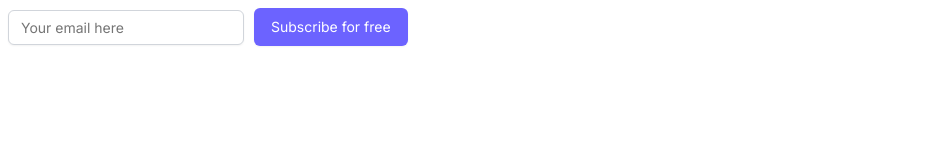
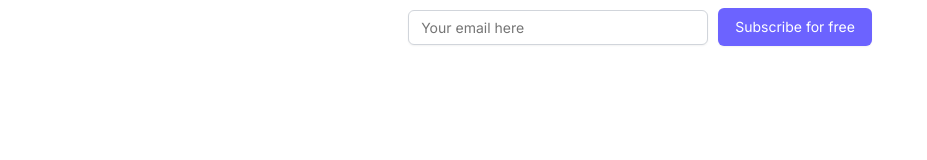
Before and after one commit to fishingelephants/loops, a plain HTML site: page index.html in a window 1280 px wide. Shown: the whole page, without its empty margins (0-927 px from the left). Drawn offline with Linux system fonts and the light colour scheme.

Commit message:
Removed form-container

```diff
--- a/index.html
+++ b/index.html
@@ -1,14 +1,7 @@
 <style>
   @import url('https://fonts.googleapis.com/css2?family=Inter&display=swap');
-
-  .form-container {
-    display: flex;
-    justify-content: flex-start;
-    align-items: flex-start;
-  }
 </style>
 
-<div class="form-container">
 
   <div class="newsletter-form-container">
     <form class="newsletter-form" action="https://app.loops.so/api/newsletter-form/cl52na64o054109lcc7yszus4"
@@ -38,7 +31,6 @@
       &larr; Back
     </button>
   </div>
-</div>
 
 <script>
   function submitHandler(event) {
```
